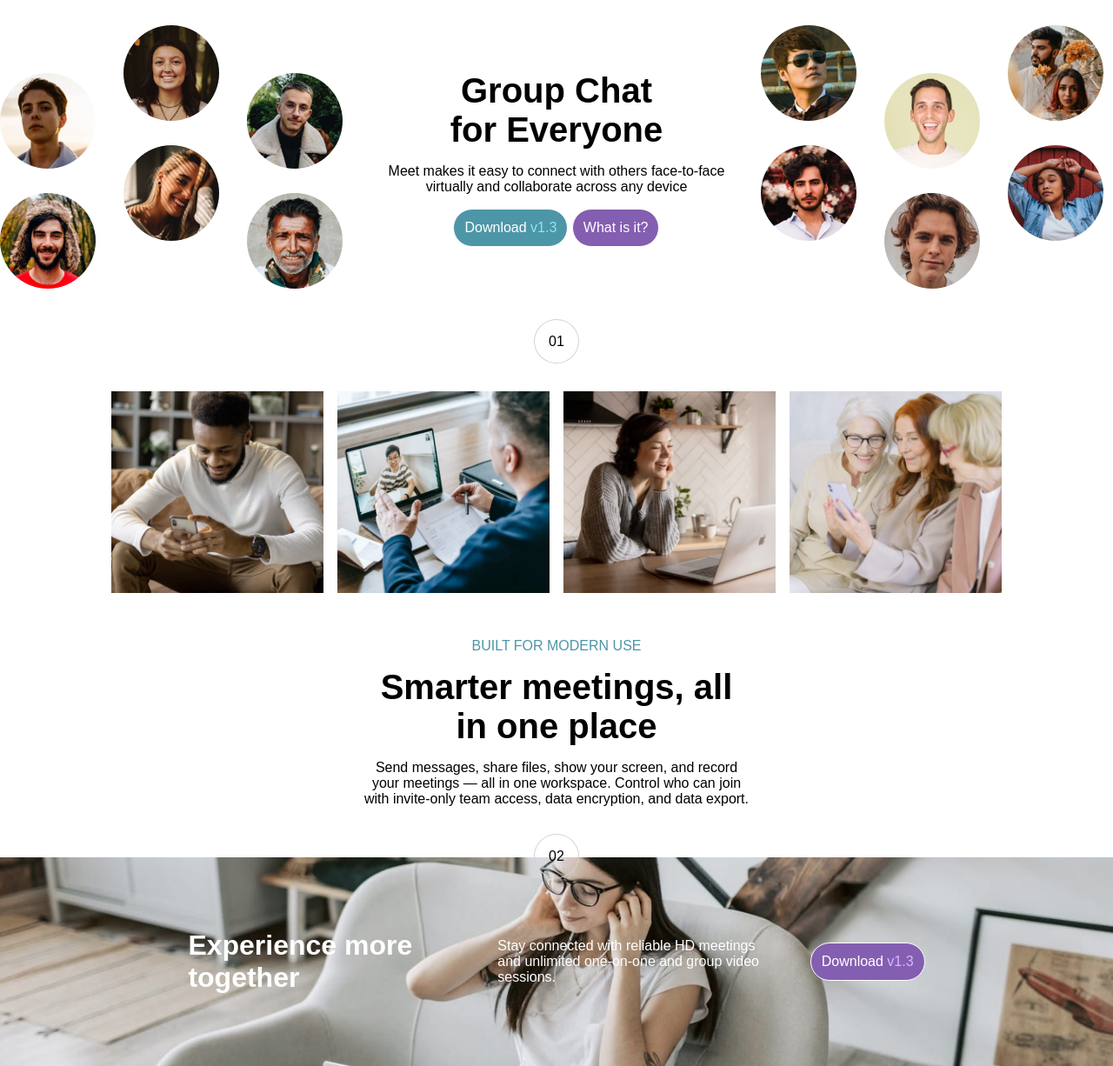
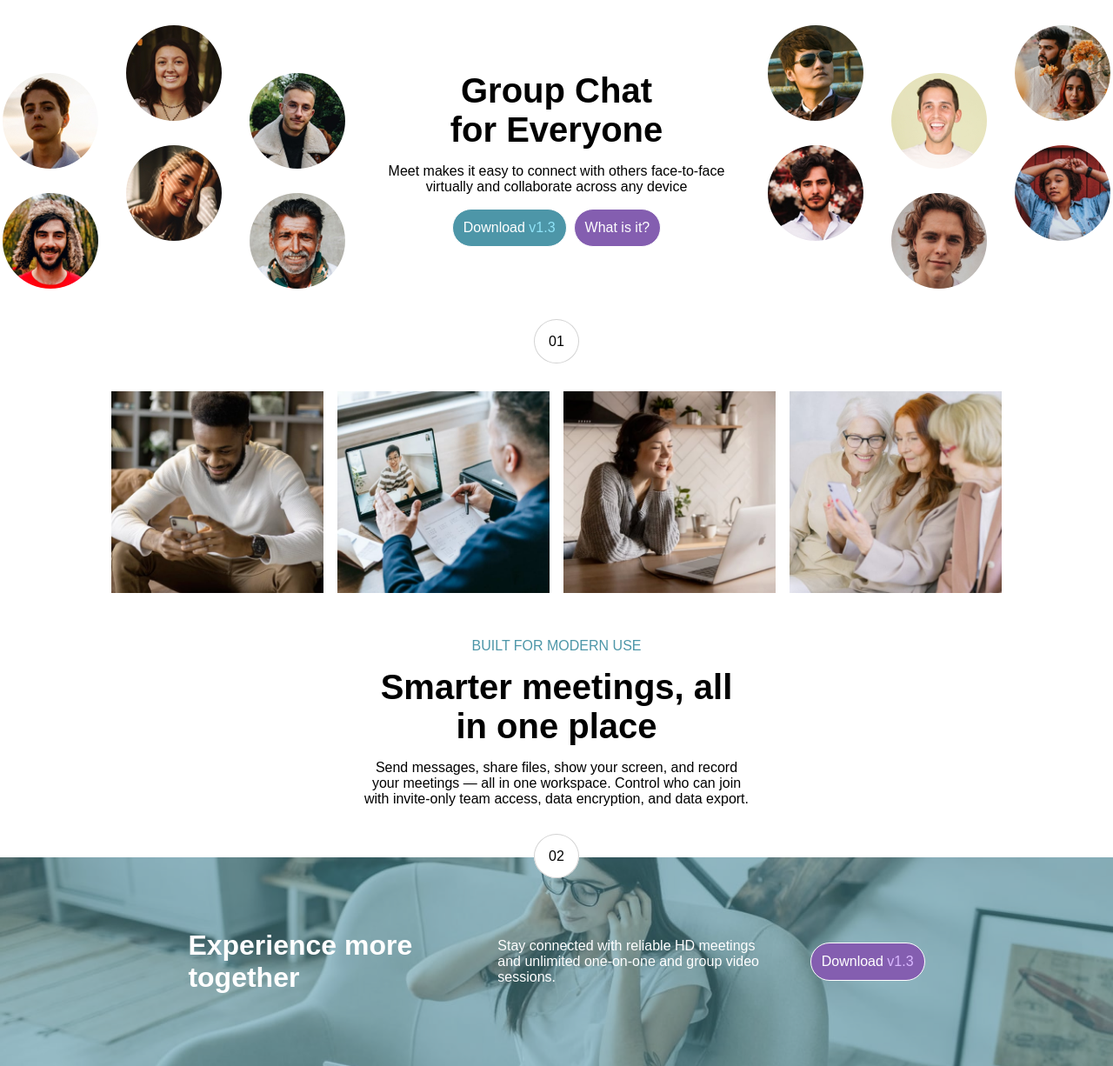
Before and after one commit to Arcloan/meet-landing-page, a plain HTML site: page index.html in a window 1280 px wide. Shown: the part 63-1289 px from the top of the page at 87% size. Drawn offline with Linux system fonts and the light colour scheme.

Commit message:
final commit

```diff
--- a/styles.css
+++ b/styles.css
@@ -19,7 +19,8 @@ header > img {
 
 .flex {
     display:flex;
-    gap: 2rem;
+    justify-content: center;
+    gap: 2rem
 }
 
 .blue {
@@ -33,7 +34,7 @@ header > img {
     text-align: center;
 }
 
-.stack > *  + *{
+.stack > *  + * {
     margin-block-start: 1rem;
 }
 
@@ -45,8 +46,15 @@ img {
     max-inline-size: 100%;
 }
 
-.flex > * {
-    flex: 1 1 33%;
+.flex > .stack {
+    flex: 0 1 33%;
+    max-inline-size: 50ch;
+}
+
+.switcher-button {
+    display: flex;
+    justify-content: center;
+    gap: 0.5rem;
 }
 
 .switcher-button button{
@@ -74,6 +82,9 @@ img {
     border: thin solid lightgray;
     border-radius: 50%;
     padding: 1rem;
+    position: relative;
+    z-index: 2;
+    background-color: white;
 }
 
 .gallery {
@@ -98,7 +109,9 @@ img {
     display: flex;
     justify-content: space-evenly;
     align-items: center;
+    position: relative;
 }
+
 
 .switcher-bottom > button {
     padding: 0.75em;
@@ -126,6 +139,16 @@ footer {
     justify-content: space-evenly;
     color: white;
     margin-block-start: -3.5em;
+    position: relative;
+}
+
+footer::before {
+    content: "";
+    width: 100%;
+    height:100%;
+    position: absolute;
+    background-color: hsl(192, 37%, 48%);
+    opacity: 0.5;
 }
 
 .violet {
@@ -136,9 +159,15 @@ footer {
     display: none;
 }
 
+button:hover {
+    cursor: pointer;
+    opacity: 0.7;
+}
+
 @media (max-width : 70rem) {
     .flex {
         flex-direction: column;
+        align-items: center;
     }
     .image-tablet {
         display: block;
@@ -165,4 +194,9 @@ footer {
     .gallery {
         grid-template-columns: repeat(2, 1fr);
     }
+
+    .switcher-button {
+        flex-direction: column;
+        align-items: center;
+    }
 }
```
